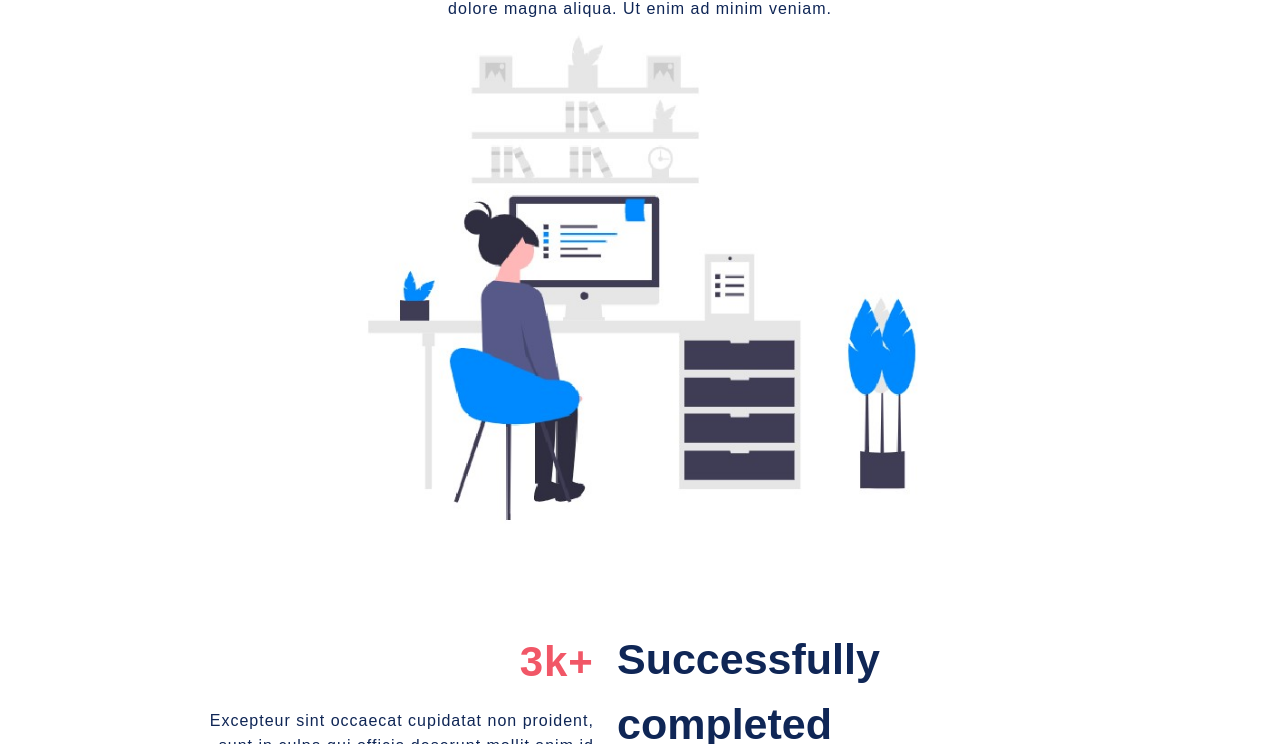
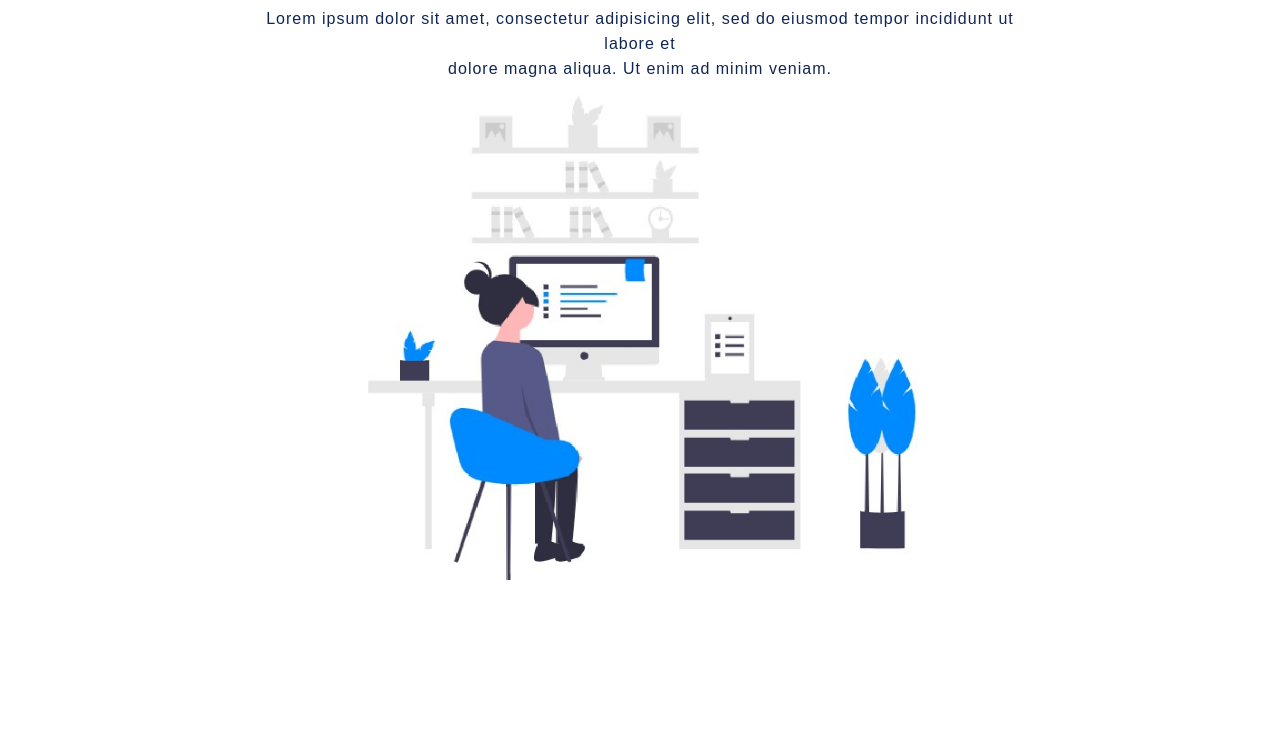
Before and after one commit to tasfiatasnim-labiba/Quick, a plain HTML site: page index.html in a window 1280 px wide. Shown: the part 362-1106 px from the top of the page. Drawn offline with Linux system fonts and the light colour scheme.

Commit message:
Update style.css

```diff
--- a/css/style.css
+++ b/css/style.css
@@ -54,7 +54,7 @@ float: right;
 /*header ends*/
 
 /*banner starts*/
-banner{
+.banner{
     padding: 60px 0;
 }
 .container2{
```
